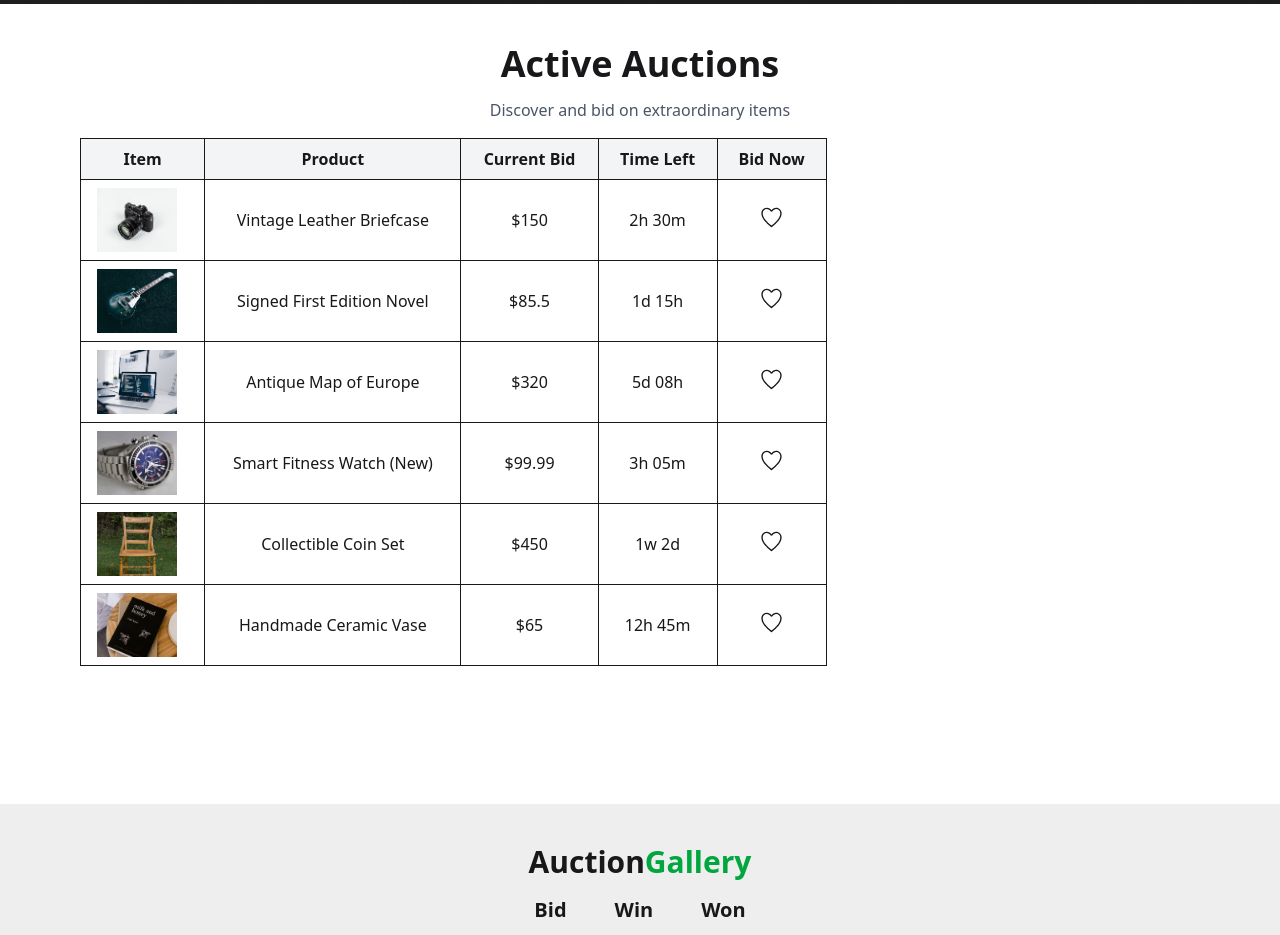
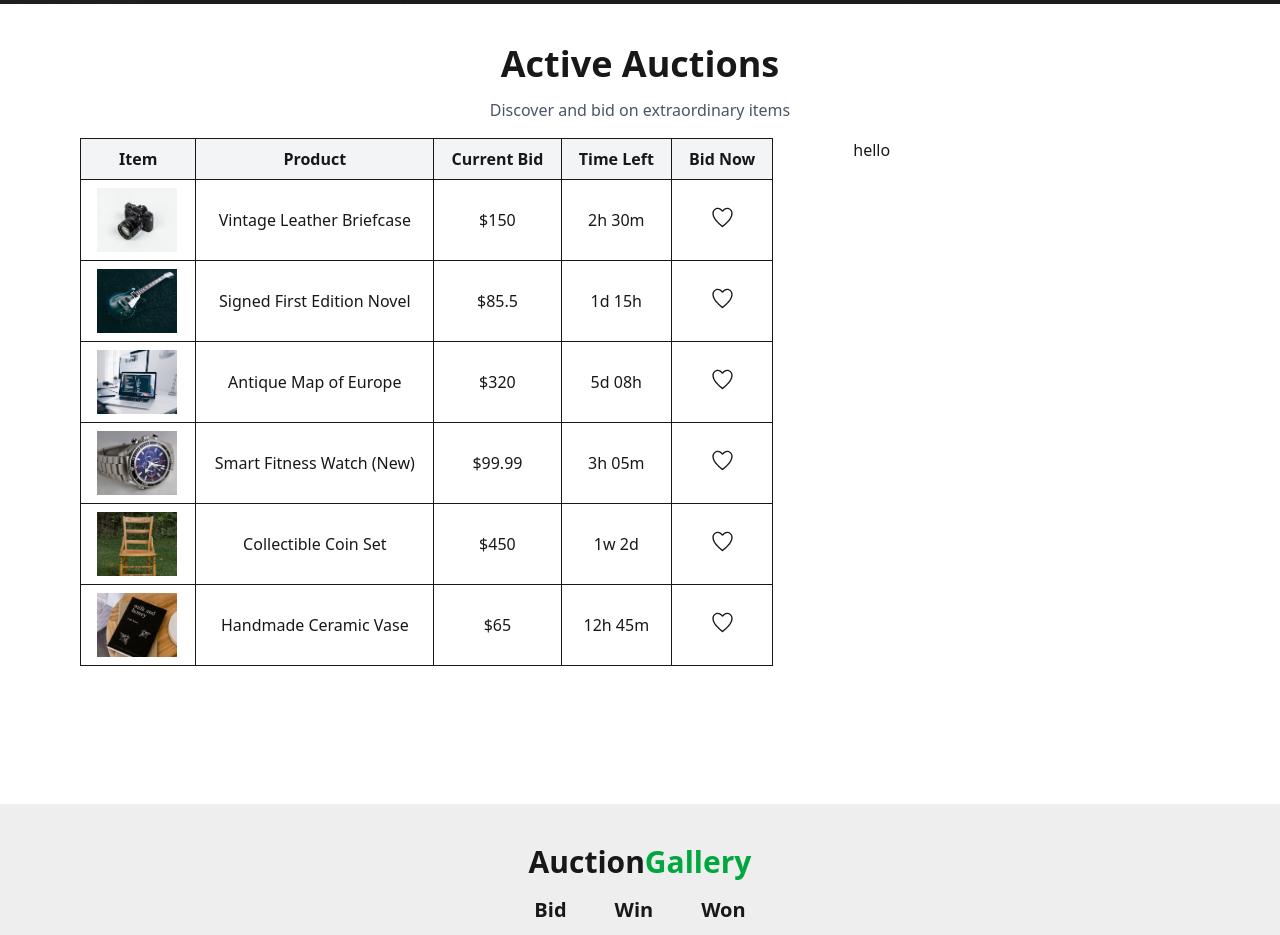
Before and after one commit to Md-Mofakhkharul-Islam-Maruf/Car_Auction, a React (Vite) app: page / in a window 1280 px wide. Shown: the part 860-1795 px from the top of the page. Built offline with nearby package versions, Linux system fonts and the light colour scheme.

Commit message:
added a 2nd div

```diff
--- a/src/components/auctions/Auction.jsx
+++ b/src/components/auctions/Auction.jsx
@@ -50,6 +50,9 @@ const Auction = () => {
                         </tbody>
                     </table>
                 </div>
+                <div className="w-2/6">
+                            hello
+                </div>
             </div>
         </div>
     );
```
